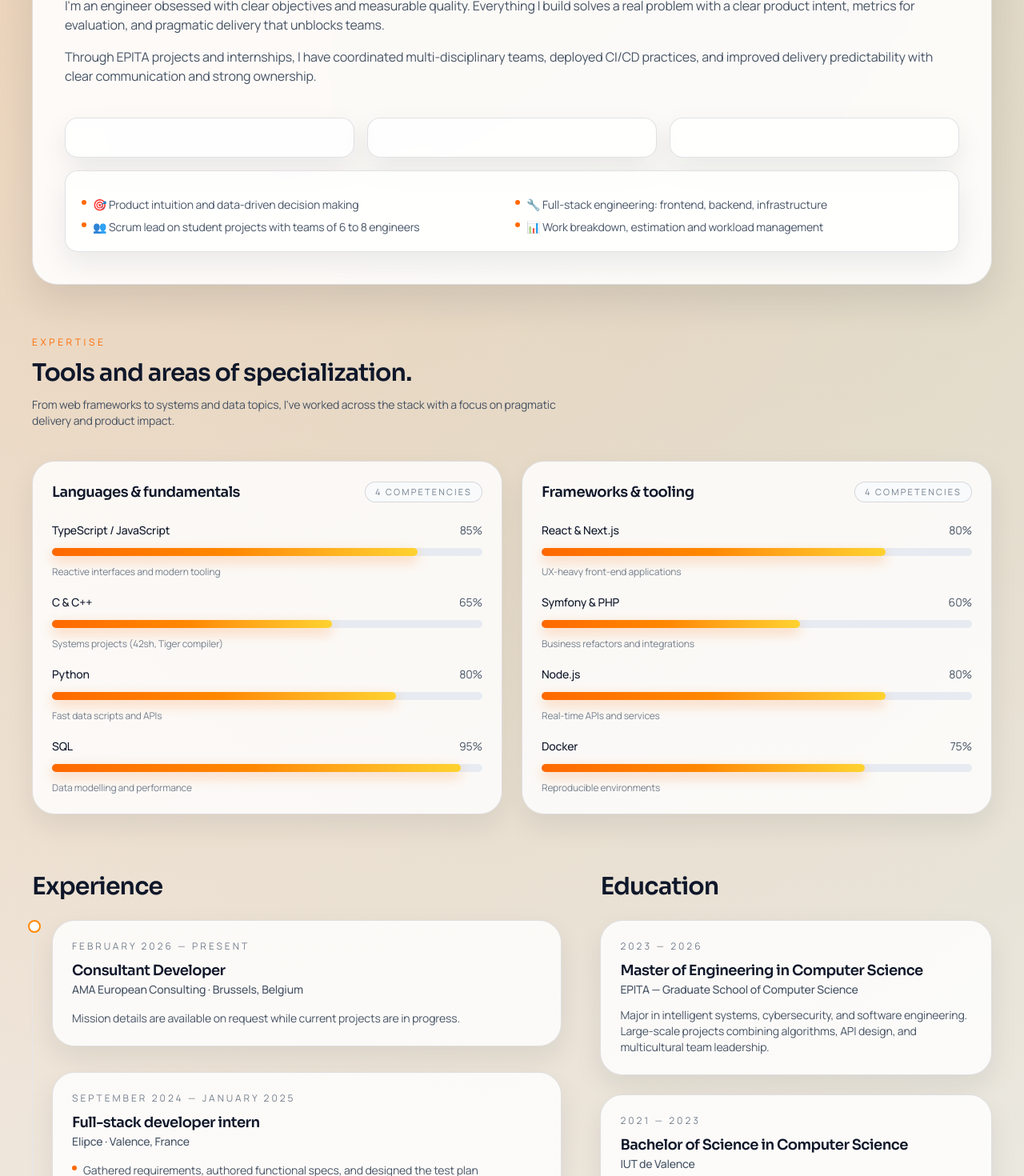
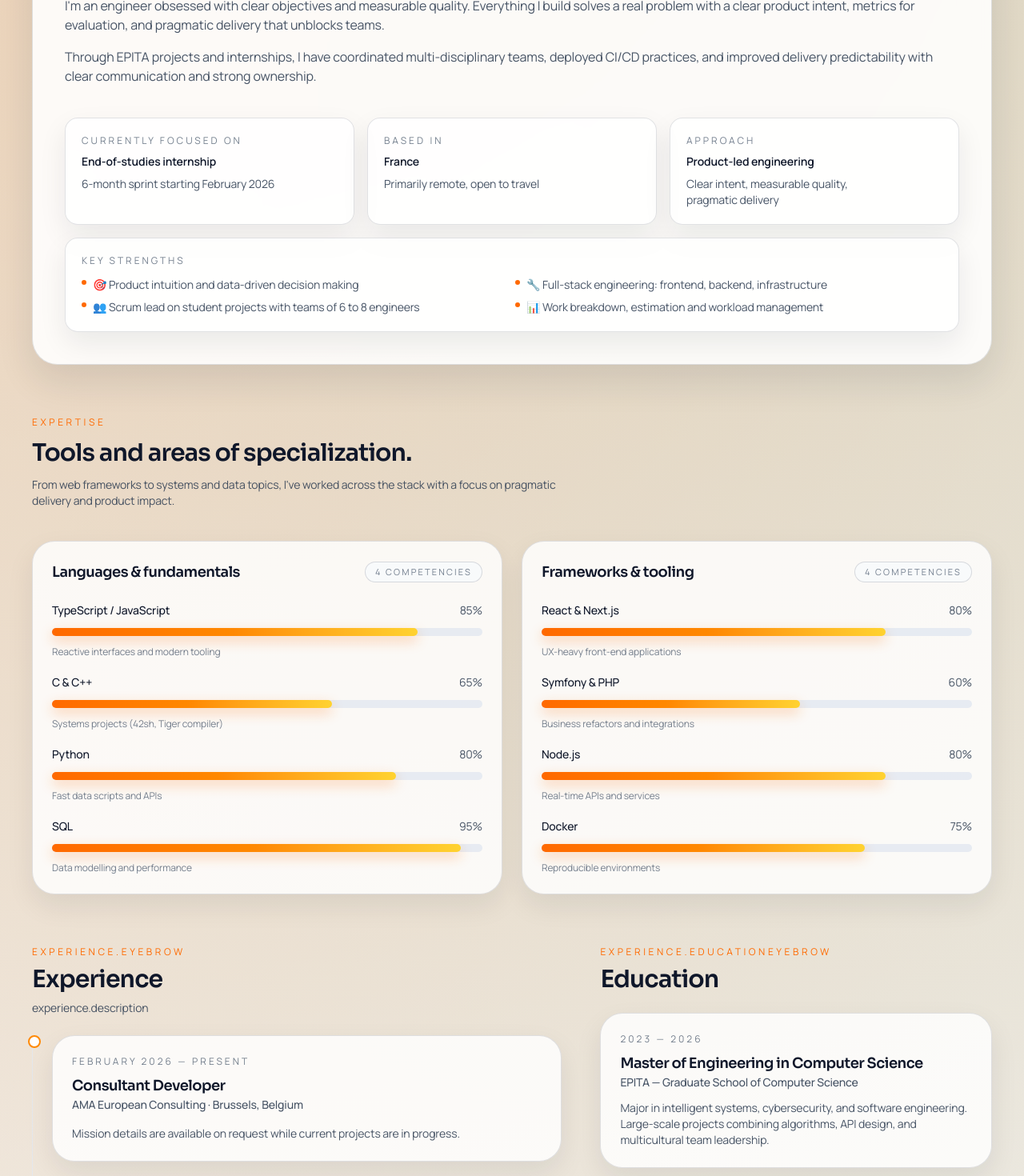
Before and after one commit to akc0r/Portfolio-next, a Next.js app: page /en in a window 1280 px wide. Shown: the part 1238-2708 px from the top of the page at 80% size. Built offline with nearby package versions, Linux system fonts and the light colour scheme.

Commit message:
refactor: integrate TypeScript translation files into locale page

```diff
--- a/app/[locale]/page.tsx
+++ b/app/[locale]/page.tsx
@@ -36,16 +36,16 @@ export default async function Home({ params }: LocalizedPageProps) {
   }
 
   const translations = locale === "en" ? enTranslations : frTranslations;
-
   const profileImage = "/profile-img.jpg";
 
-  // Helper to get translated values by key
+  // Helper to get translated values
   const t = (key: string): string => {
     return (translations as Record<string, string>)[key] || key;
   };
 
-  // Build translation objects for components
-  const headerCopy = {
+  return (
+    <div className="mx-auto flex min-h-screen w-full max-w-7xl flex-col gap-16 px-4 pb-24 pt-8 sm:px-8 lg:px-10 lg:pt-10">
+      <HeaderNav locale={locale} copy={{
         name: t("header.name"),
         role: t("header.role"),
         availability: t("header.availability"),
@@ -62,18 +62,20 @@ export default async function Home({ params }: LocalizedPageProps) {
           fr: t("header.language.fr"),
           en: t("header.language.en"),
         },
-  };
-
-  const themeCopy = {
+      }} themeCopy={{
         toggleLabel: t("theme.toggleLabel"),
         toggleAriaLabel: t("theme.toggleAriaLabel"),
         switchToLight: t("theme.switchToLight"),
         switchToDark: t("theme.switchToDark"),
         lightMode: t("theme.lightMode"),
         darkMode: t("theme.darkMode"),
-  };
-
-  const heroCopy = {
+      }} />
+      <Reveal>
+        <HeroSection stats={stats.map((stat, i) => ({
+          ...stat,
+          label: t(`hero.stat.${i + 1}.label`),
+          detail: t(`hero.stat.${i + 1}.detail`),
+        }))} profileImage={profileImage} copy={{
           eyebrow: t("hero.eyebrow"),
           title: t("hero.title"),
           description: t("hero.description"),
@@ -84,120 +86,71 @@ export default async function Home({ params }: LocalizedPageProps) {
           profileRole: t("hero.profileRole"),
           profileImageAlt: t("hero.profileImageAlt"),
           tags: [t("hero.tag.1"), t("hero.tag.2"), t("hero.tag.3")],
-    stats: stats.map((stat, i) => ({
-      ...stat,
-      label: t(`hero.stat.${i + 1}.label`),
-      detail: t(`hero.stat.${i + 1}.detail`),
-    })),
-  };
-
-  const aboutCopy = {
+        }} />
+      </Reveal>
+      <Reveal delay={120}>
+        <AboutSection copy={{
           eyebrow: t("about.eyebrow"),
           title: t("about.title"),
           paragraphOne: t("about.paragraphOne"),
           paragraphTwo: t("about.paragraphTwo"),
+          currentFocusLabel: "Currently focused on",
+          currentFocusTitle: "End-of-studies internship",
+          currentFocusDetail: "6-month sprint starting February 2026",
+          locationLabel: "Based in",
+          locationTitle: "France",
+          locationDetail: "Primarily remote, open to travel",
+          approachLabel: "Approach",
+          approachTitle: "Product-led engineering",
+          approachDetail: "Clear intent, measurable quality, pragmatic delivery",
+          highlightsLabel: "Key strengths",
           highlights: [
             t("about.highlight.1"),
             t("about.highlight.2"),
             t("about.highlight.3"),
             t("about.highlight.4"),
           ],
-  };
-
-  const skillsCopy = {
+        }} />
+      </Reveal>
+      <Reveal delay={160}>
+        <SkillsSection skillGroups={skillGroups} copy={{
           eyebrow: t("skills.eyebrow"),
           title: t("skills.title"),
           description: t("skills.description"),
           skillCountLabel: t("skills.skillCountLabel"),
-    groups: skillGroups.map((group, groupIdx) => ({
-      title: t(`skills.group.${groupIdx + 1}.title`),
-      items: group.items.map((_, itemIdx) => ({
-        name: t(`skills.group.${groupIdx + 1}.item.${itemIdx + 1}.name`),
-        comment: t(`skills.group.${groupIdx + 1}.item.${itemIdx + 1}.comment`),
-      })),
-    })),
-  };
-
-  const experienceCopy = {
+        }} />
+      </Reveal>
+      <Reveal delay={200}>
+        <ExperienceSection experiences={experiences} education={education} copy={{
+          eyebrow: t("experience.eyebrow") || "Experience",
           title: t("experience.title"),
+          description: t("experience.description") || "",
+          educationEyebrow: t("experience.educationEyebrow") || "Education",
           educationTitle: t("experience.educationTitle"),
           emptyMission: t("experience.emptyMission"),
-    items: experiences.map((_, idx) => ({
-      title: t(`experience.item.${idx + 1}.title`),
-      company: t(`experience.item.${idx + 1}.company`),
-      period: t(`experience.item.${idx + 1}.period`),
-      location: t(`experience.item.${idx + 1}.location`),
-      bullets: experiences[idx]?.bullets?.map((_, bIdx) =>
-        t(`experience.item.${idx + 1}.bullet.${bIdx + 1}`)
-      ) || [],
-    })),
-    educationItems: education.map((_, idx) => ({
-      title: t(`experience.educationItem.${idx + 1}.title`),
-      school: t(`experience.educationItem.${idx + 1}.school`),
-      period: t(`experience.educationItem.${idx + 1}.period`),
-      description: t(`experience.educationItem.${idx + 1}.description`),
-    })),
-  };
-
-  const interestsCopy = {
-    eyebrow: t("interests.eyebrow"),
-    title: t("interests.title"),
-    description: t("interests.description"),
-    items: [
-      {
-        title: t("interest.1.title"),
-        detail: t("interest.1.detail"),
-      },
-      {
-        title: t("interest.2.title"),
-        detail: t("interest.2.detail"),
-      },
-      {
-        title: t("interest.3.title"),
-        detail: t("interest.3.detail"),
-      },
-    ],
-  };
-
-  const contactCopy = {
-    eyebrow: t("contact.eyebrow"),
-    title: t("contact.title"),
-    description: t("contact.description"),
-    channelsLabel: t("contact.channelsLabel"),
-    links: contactLinks.map((_, idx) => ({
-      label: t(`contact.link.${idx + 1}.label`),
-    })),
-  };
-
-  const footerCopy = {
-    text: t("footer.text"),
-  };
-
-  return (
-    <div className="mx-auto flex min-h-screen w-full max-w-7xl flex-col gap-16 px-4 pb-24 pt-8 sm:px-8 lg:px-10 lg:pt-10">
-      <HeaderNav locale={locale} copy={headerCopy} themeCopy={themeCopy} />
-      <Reveal>
-        <HeroSection stats={heroCopy.stats} profileImage={profileImage} copy={heroCopy} />
-      </Reveal>
-      <Reveal delay={120}>
-        <AboutSection copy={aboutCopy} />
-      </Reveal>
-      <Reveal delay={160}>
-        <SkillsSection skillGroups={skillGroups} copy={skillsCopy} />
-      </Reveal>
-      <Reveal delay={200}>
-        <ExperienceSection experiences={experiences} education={education} copy={experienceCopy} />
+        }} />
       </Reveal>
       <Reveal delay={240}>
         <ProjectsSection projects={projects} />
       </Reveal>
       <Reveal delay={280}>
-        <InterestsSection interests={interests} copy={interestsCopy} />
+        <InterestsSection interests={interests} copy={{
+          eyebrow: t("interests.eyebrow"),
+          title: t("interests.title"),
+          description: t("interests.description"),
+        }} />
       </Reveal>
       <Reveal delay={320}>
-        <ContactSection links={contactLinks} copy={contactCopy} />
+        <ContactSection links={contactLinks} copy={{
+          eyebrow: t("contact.eyebrow"),
+          title: t("contact.title"),
+          description: t("contact.description"),
+          channelsLabel: t("contact.channelsLabel"),
+        }} />
       </Reveal>
-      <Footer copy={footerCopy} />
+      <Footer copy={{
+        text: t("footer.text"),
+      }} />
     </div>
   );
 }
```
Lines whose indentation alone changed are shown as unchanged.
